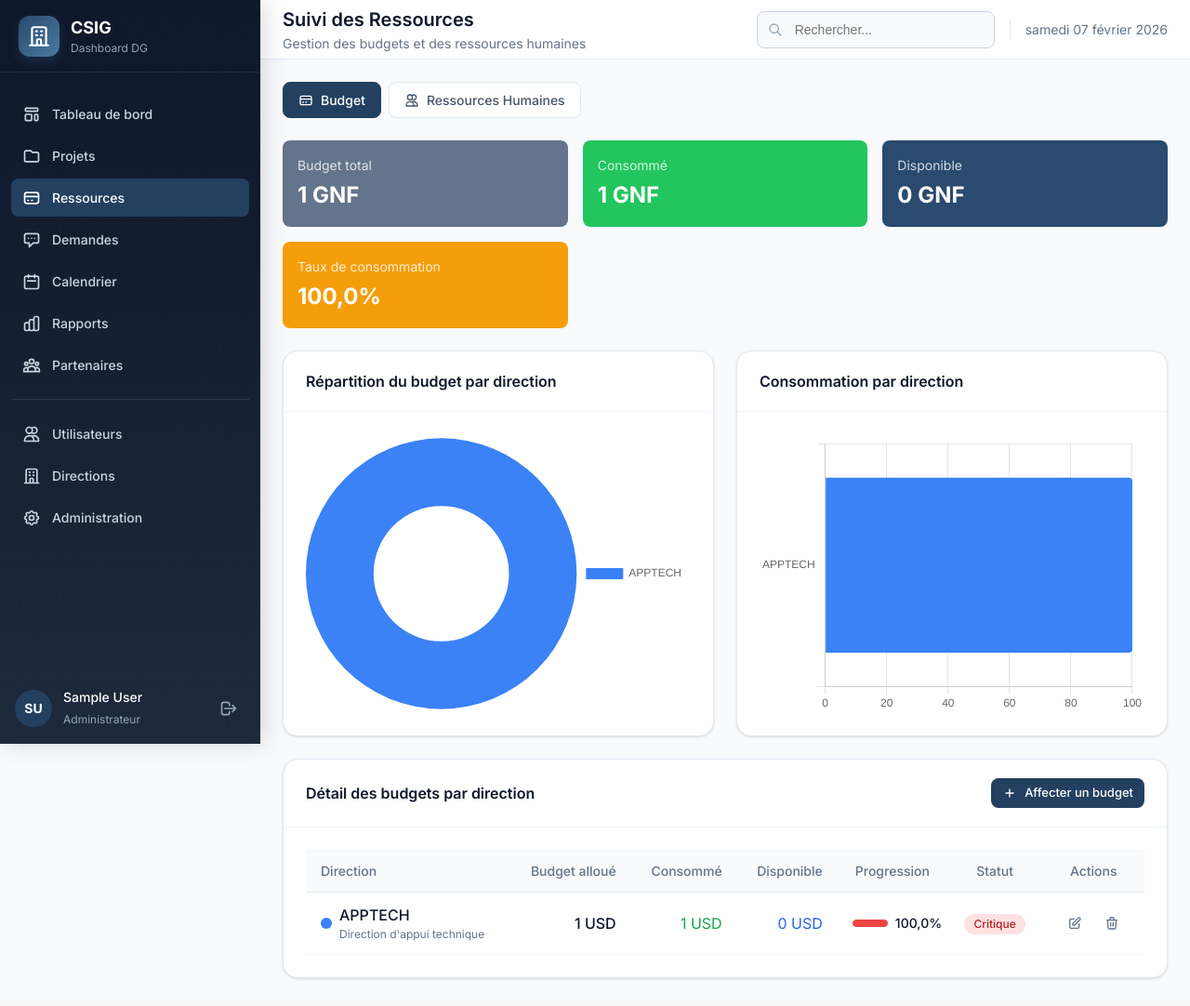
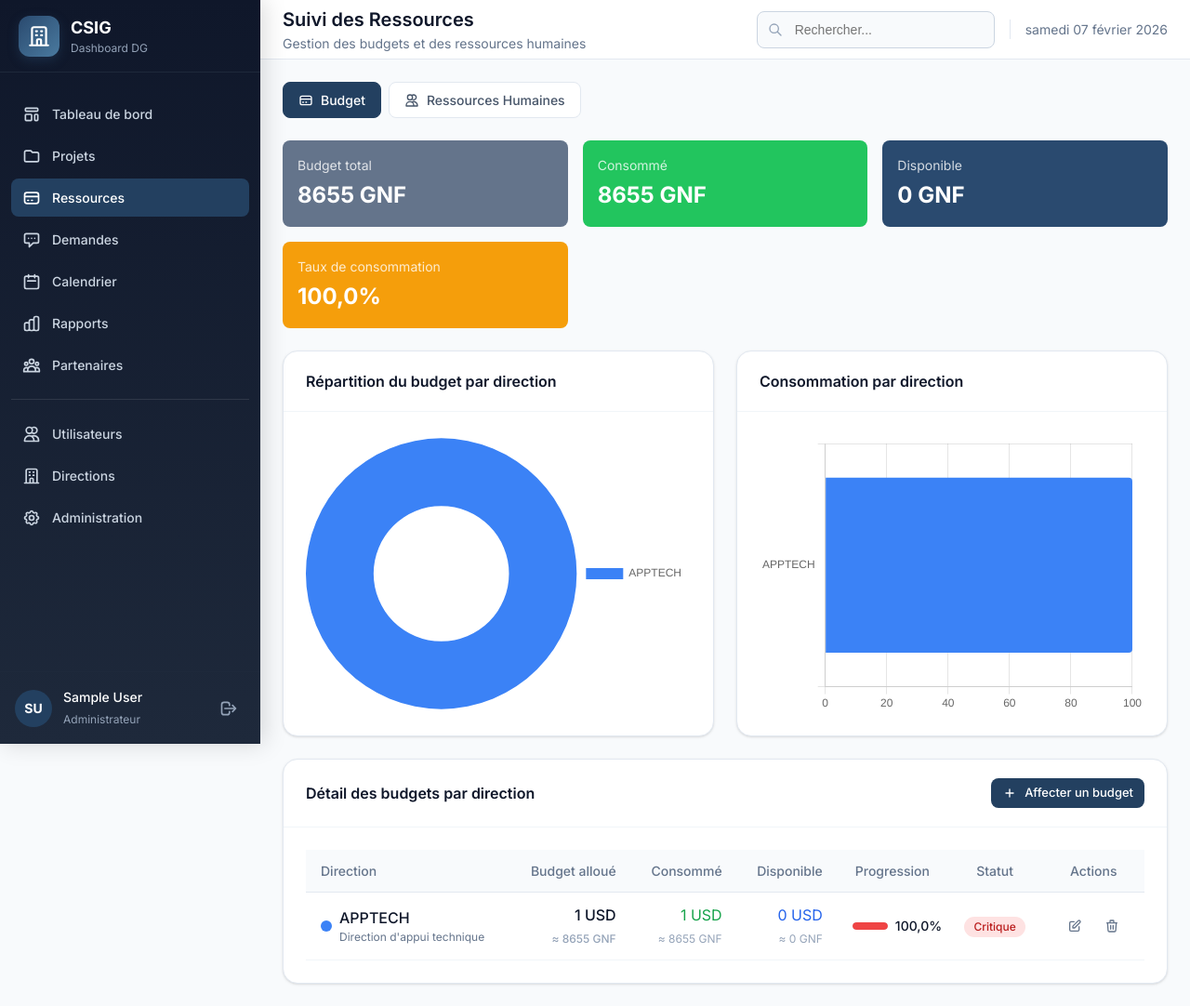
Before and after one commit to Bella5768/Dashbord_Direction, a Django app: page /ressources/ in a window 1280 px wide. Shown: the whole page at 93% size. Before the commit the page ends 1053 px from the top, so only its background shows below. Run offline with Django 5.2, Linux system fonts and the light colour scheme; a user stored in the database is signed in; data comes from the database, SQL or seed files in the repository; tables that the repository leaves empty hold one stand-in row (values such as "Sample post").

Commit message:
Fix budget: convertir toutes les devises en GNF pour les totaux et graphiques

```diff
--- a/core/views.py
+++ b/core/views.py
@@ -247,8 +247,19 @@ def resources(request):
         budgets = budgets.filter(direction=request.user.profile.direction)
 
     budgets = budgets.all()
-    total_allocated = budgets.aggregate(total=Sum('allocated'))['total'] or 0
-    total_consumed = budgets.aggregate(total=Sum('consumed'))['total'] or 0
+
+    # Convertir tous les budgets en GNF pour les totaux
+    from .currencies import convert_currency, format_currency
+    total_allocated = 0
+    total_consumed = 0
+    for b in budgets:
+        b.allocated_gnf = round(convert_currency(float(b.allocated), b.currency, 'GNF'))
+        b.consumed_gnf = round(convert_currency(float(b.consumed), b.currency, 'GNF'))
+        b.available_gnf = b.allocated_gnf - b.consumed_gnf
+        total_allocated += b.allocated_gnf
+        total_consumed += b.consumed_gnf
+    total_allocated = round(total_allocated)
+    total_consumed = round(total_consumed)
 
     # Employees data
     employees = Employee.objects.select_related('direction').all()
--- a/templates/core/resources.html
+++ b/templates/core/resources.html
@@ -109,9 +109,18 @@
                                 </div>
                             </div>
                         </td>
-                        <td style="text-align: right; font-weight: 500;">{{ budget.allocated|floatformat:0 }} {{ budget.currency }}</td>
-                        <td style="text-align: right; color: #16a34a;">{{ budget.consumed|floatformat:0 }} {{ budget.currency }}</td>
-                        <td style="text-align: right; color: #2563eb;">{{ budget.available|floatformat:0 }} {{ budget.currency }}</td>
+                        <td style="text-align: right; font-weight: 500;">
+                            {{ budget.allocated|floatformat:0 }} {{ budget.currency }}
+                            {% if budget.currency != 'GNF' %}<br><span class="text-xs text-gray-400">≈ {{ budget.allocated_gnf|floatformat:0 }} GNF</span>{% endif %}
+                        </td>
+                        <td style="text-align: right; color: #16a34a;">
+                            {{ budget.consumed|floatformat:0 }} {{ budget.currency }}
+                            {% if budget.currency != 'GNF' %}<br><span class="text-xs text-gray-400">≈ {{ budget.consumed_gnf|floatformat:0 }} GNF</span>{% endif %}
+                        </td>
+                        <td style="text-align: right; color: #2563eb;">
+                            {{ budget.available|floatformat:0 }} {{ budget.currency }}
+                            {% if budget.currency != 'GNF' %}<br><span class="text-xs text-gray-400">≈ {{ budget.available_gnf|floatformat:0 }} GNF</span>{% endif %}
+                        </td>
                         <td style="text-align: center;">
                             <div class="flex items-center gap-2">
                                 <div class="progress" style="flex: 1;">
@@ -248,7 +257,7 @@ new Chart(pieCtx, {
     data: {
         labels: [{% for b in budgets %}'{{ b.direction.code }}'{% if not forloop.last %}, {% endif %}{% endfor %}],
         datasets: [{
-            data: [{% for b in budgets %}{{ b.allocated }}{% if not forloop.last %}, {% endif %}{% endfor %}],
+            data: [{% for b in budgets %}{{ b.allocated_gnf }}{% if not forloop.last %}, {% endif %}{% endfor %}],
             backgroundColor: ['#3b82f6', '#10b981', '#f59e0b', '#8b5cf6', '#ec4899'],
             borderWidth: 0,
         }]
```
